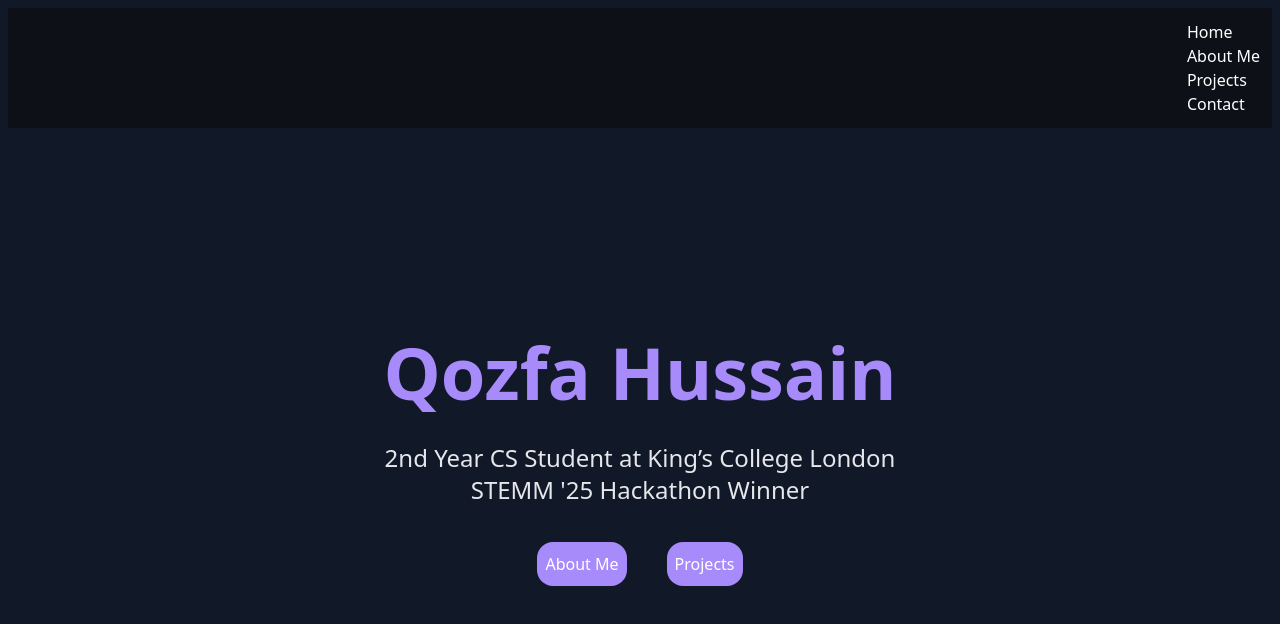
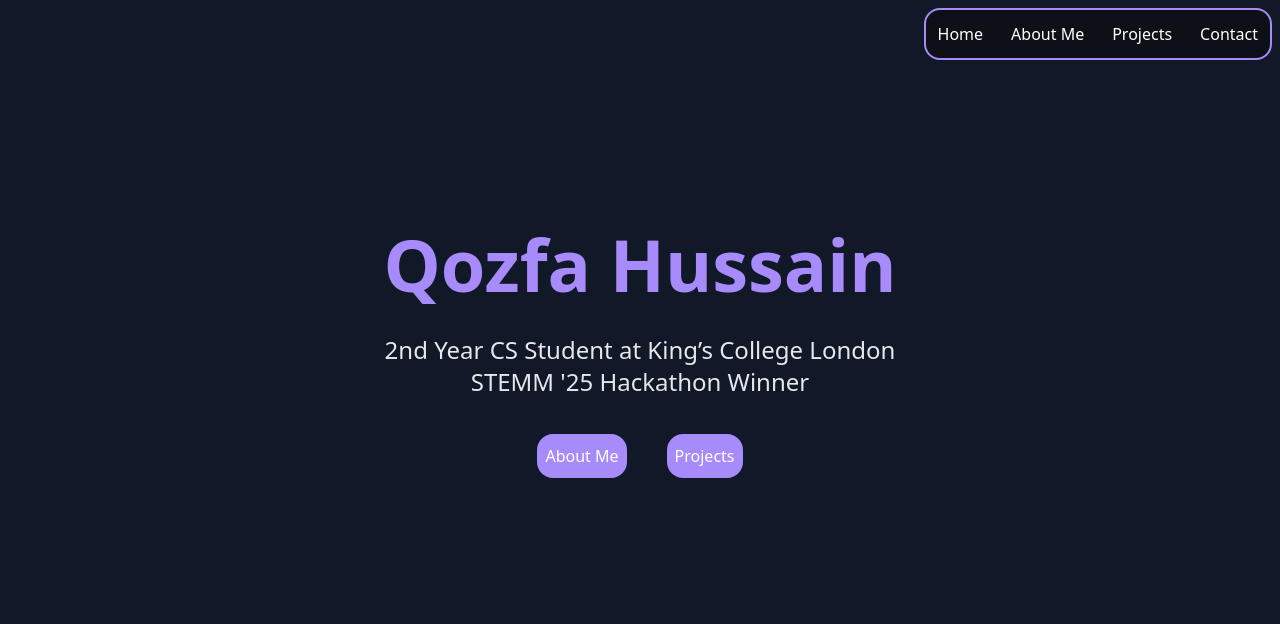
Before and after one commit to qozfa-dev/website, a React (Vite) app in the folder my-project/: page / in a window 1280 px wide. Shown: the top 624 px of the page. Built offline with nearby package versions, Linux system fonts and the light colour scheme.

Commit message:
Made navbar sticky at the top right and reduced width

```diff
--- a/my-project/src/components/Navbar.jsx
+++ b/my-project/src/components/Navbar.jsx
@@ -2,8 +2,8 @@ import React from 'react'
 
 const Navbar = () => {
   return (
-    <div class="text-[#FFFFFF] bg-[#0D1117] flex sticky justify-end items-center p-3 m-2">
-    <ul>
+    <div className="text-[#FFFFFF] bg-[#0D1117] flex justify-end items-center p-3 m-2 border-2 border-[#A78BFA] rounded-2xl w-fit sticky top-2 right-2 ml-auto">
+    <ul className="flex space-x-7">
       <li><a href="#Home">Home</a></li>
       <li><a href="#About">About Me</a></li>
       <li><a href="#Projects">Projects</a></li>
--- a/my-project/src/pages/Home.jsx
+++ b/my-project/src/pages/Home.jsx
@@ -7,13 +7,13 @@ const Home = () => {
     <>
     <Navbar />
     <div class="flex items-center justify-center h-full text-center">
-        <div class="flex flex-col items-center mt-30">
+        <div class="flex flex-col items-center mt-20">
         <h1 class="text-[#A78BFA] text-4xl sm:text-5xl md:text-6xl lg:text-7xl font-sans font-bold mt-[10vh] mx-1">Qozfa Hussain</h1>
         <h2 class="text-[#E5E7EB] pt-5 mt-3.5 md:text-2xl lg:text-2.1x1">2nd Year CS Student at King’s College London</h2>
         <h2 class="text-[#E5E7EB] md:text-2xl lg:text-2.1x1">STEMM '25 Hackathon Winner</h2>
         <div class="flex flex-row mt-7 justify-center w-full">
-        <button type="button" class="bg-[#A78BFA] text-white border-none mr-5 m-2 px-2 py-2.5 rounded-2xl hover:bg-purple-700 active:bg-green-700 cursor-pointer">About Me</button>
-        <button type="button" class="bg-[#A78BFA] text-white border-none ml-5 m-2 px-2 py-2.5 rounded-2xl hover:bg-purple-700 active:bg-green-700 cursor-pointer">Projects</button>
+        <button type="button" class="bg-[#A78BFA] text-white border-none mr-5 m-2 px-2 py-2.5 rounded-2xl hover:bg-purple-700 active:bg-[#A78BFA] cursor-pointer">About Me</button>
+        <button type="button" class="bg-[#A78BFA] text-white border-none ml-5 m-2 px-2 py-2.5 rounded-2xl hover:bg-purple-700 active:bg-[#A78BFA] cursor-pointer">Projects</button>
         </div>
         </div>
     </div>
```
